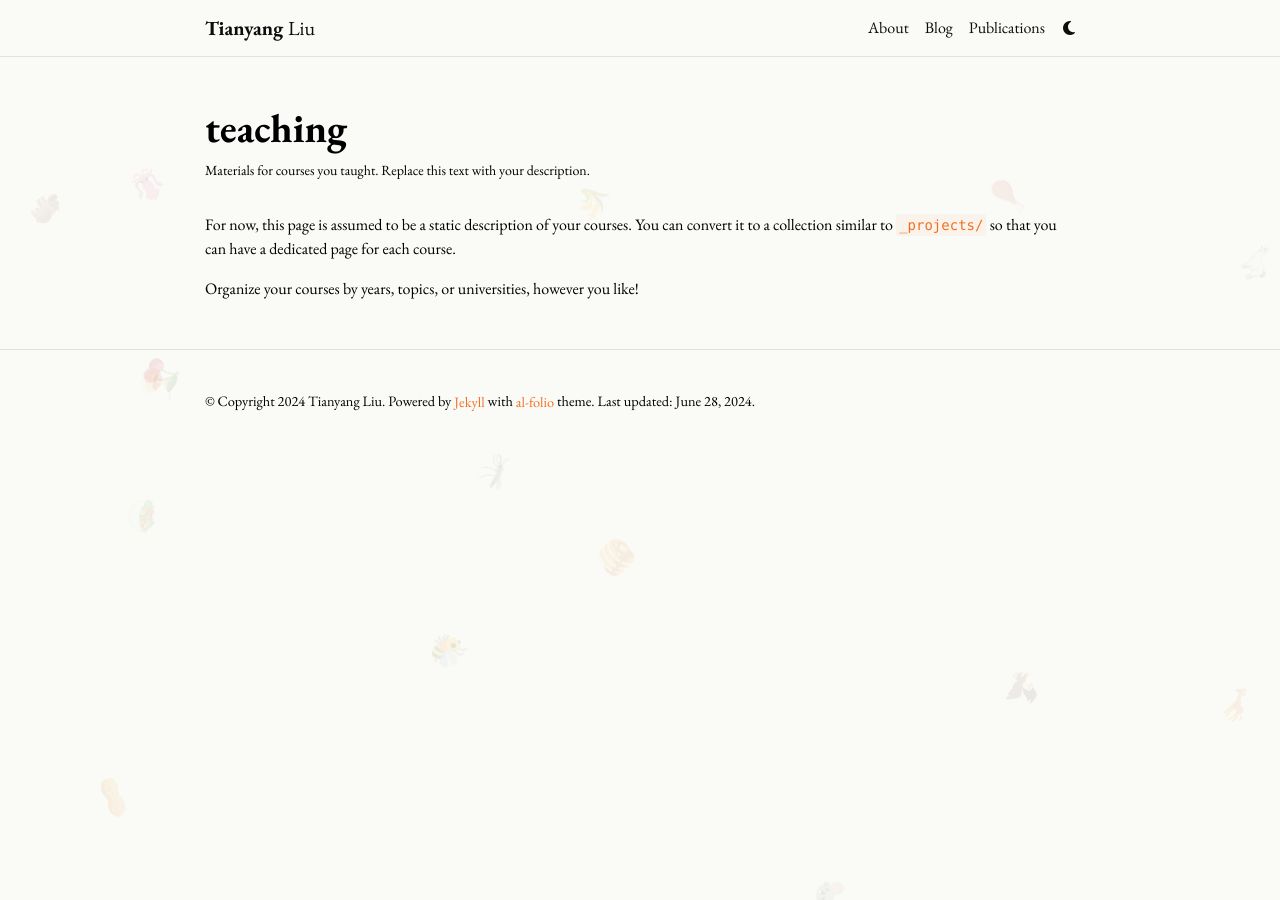
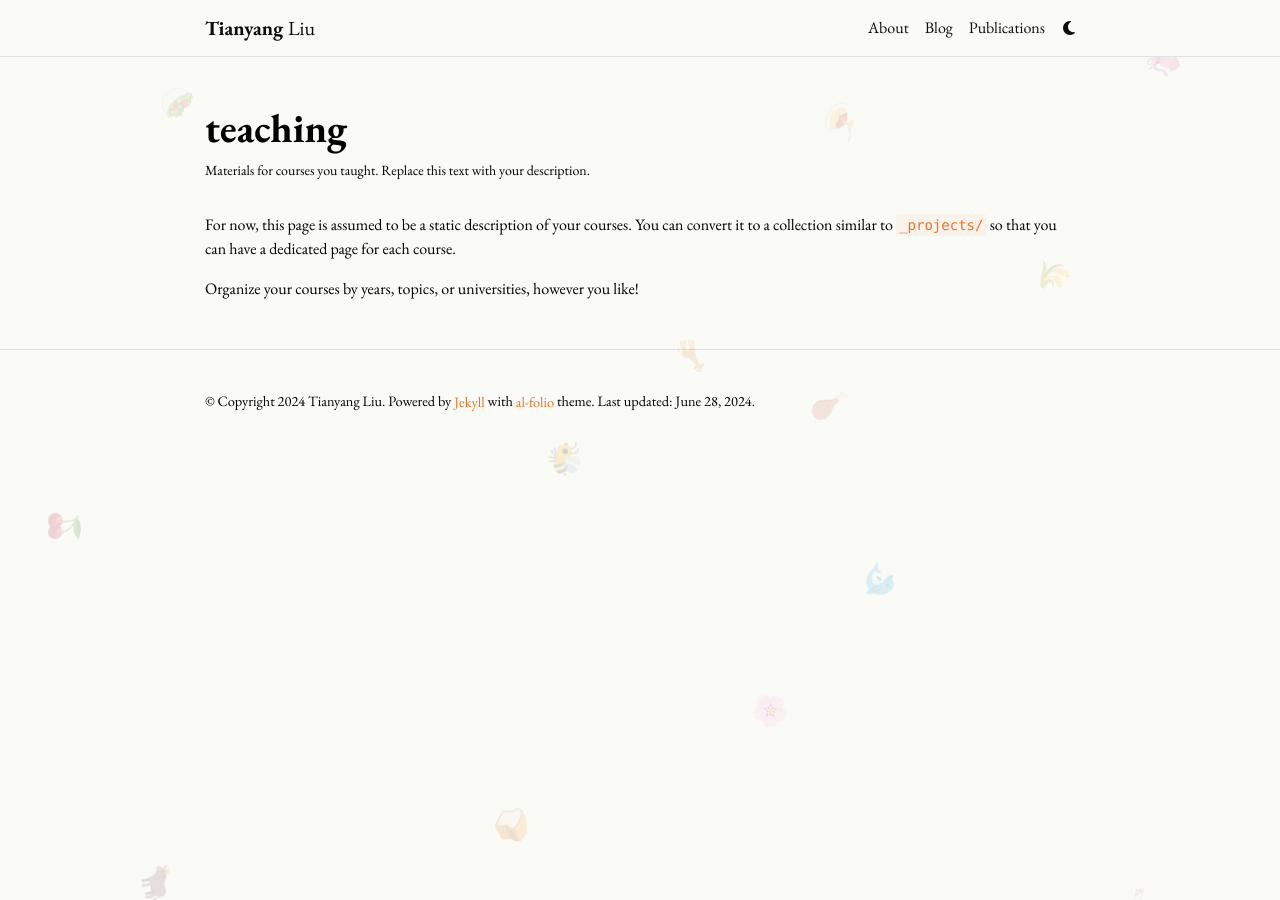
Before and after one commit to Leolty/leolty.github.io, a Jekyll site: the page built from _pages/teaching.md, in a window 1280 px wide. Built offline with Jekyll 4.4.1, drawn with Linux system fonts in a browser that asks for light colours; comment, search, counter and statistics services are not loaded; a style sheet for code colours, icons or effects is not loaded.

Commit message:
🔮 Update opacity of floating icons and SVG colors

```diff
--- a/_sass/_background.scss
+++ b/_sass/_background.scss
@@ -13,7 +13,7 @@
 .floating-icon {
   position: absolute;
   font-size: 30px;
-  opacity: 0.3;
+  opacity: 0.16;
   animation: float 60s infinite; // Default duration
   color: var(--svg-color1);
 }
--- a/_sass/_themes.scss
+++ b/_sass/_themes.scss
@@ -30,9 +30,9 @@
   --global-danger-block-text: #600;
   --global-danger-block-title: #c00;
 
-  --svg-color1: #{rgba($purple-color, 0.3)};
-  --svg-color2: #{rgba($orange-color, 0.3)};
-  --svg-color3: #{rgba($blue-color, 0.3)};
+  --svg-color1: $purple-color;
+  --svg-color2: $orange-color;
+  --svg-color3: $blue-color;
 
   .fa-sun {
     display : none;
@@ -79,9 +79,9 @@
   --global-danger-block-text: #600;
   --global-danger-block-title: #c00;
 
-  --svg-color1: #{rgba($cyan-color, 0.3)};
-  --svg-color2: #{rgba($orange-color, 0.3)};
-  --svg-color3: #{rgba($purple-color, 0.3)};
+  --svg-color1: $cyan-color;
+  --svg-color2: $orange-color;
+  --svg-color3: $purple-color;
 
   .fa-sun {
     padding-left: 10px;
```
